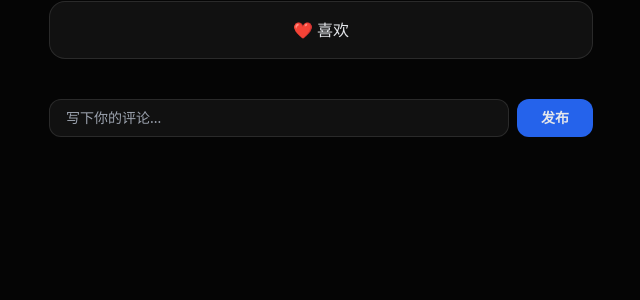
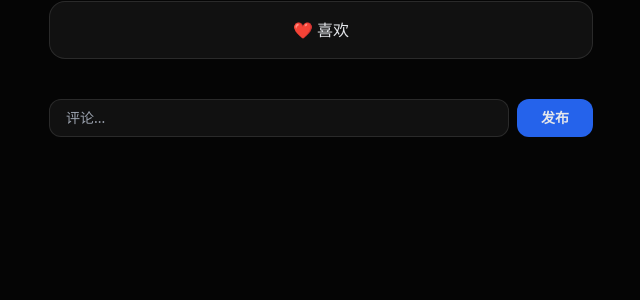
Before and after one commit to Szchiji/tbwy, a Flask app: template templates/detail.html in a window 1280 px wide. Shown: the part 171-471 px from the top of the page, without its empty margins (319-959 px from the left). Run offline with Flask 3, Linux system fonts and the light colour scheme; the template is opened without the code that fills it, so the values that code supplies are empty; parts of the project's set-up code (start-up, migrations or seed data) failed here and were passed over; some libraries are stand-ins or nearby versions.

Commit message:
更新 detail.html

```diff
--- a/templates/detail.html
+++ b/templates/detail.html
@@ -17,12 +17,12 @@
             {% endfor %}
         </div>
         <div class="bg-white/5 p-6 rounded-3xl mb-8 text-[15px] leading-relaxed whitespace-pre-wrap">{{ post.text }}</div>
-        <button onclick="like()" class="w-full bg-white/5 py-4 rounded-2xl text-center mb-10 border border-white/10 active:bg-blue-500/10 transition">
+        <button onclick="like()" class="w-full bg-white/5 py-4 rounded-2xl text-center mb-10 border border-white/10">
             <span id="lk-txt">❤️ {{ post.likes }} 喜欢</span>
         </button>
         <div class="space-y-6">
             <div class="flex gap-2">
-                <input id="cm-in" type="text" placeholder="写下你的评论..." class="flex-1 bg-white/5 border border-white/10 rounded-xl px-4 py-2 text-sm outline-none focus:border-blue-500/50">
+                <input id="cm-in" type="text" placeholder="评论..." class="flex-1 bg-white/5 border border-white/10 rounded-xl px-4 py-2 text-sm outline-none">
                 <button onclick="sendCm()" class="bg-blue-600 px-6 py-2 rounded-xl text-sm font-bold">发布</button>
             </div>
             {% for c in comments %}
```
